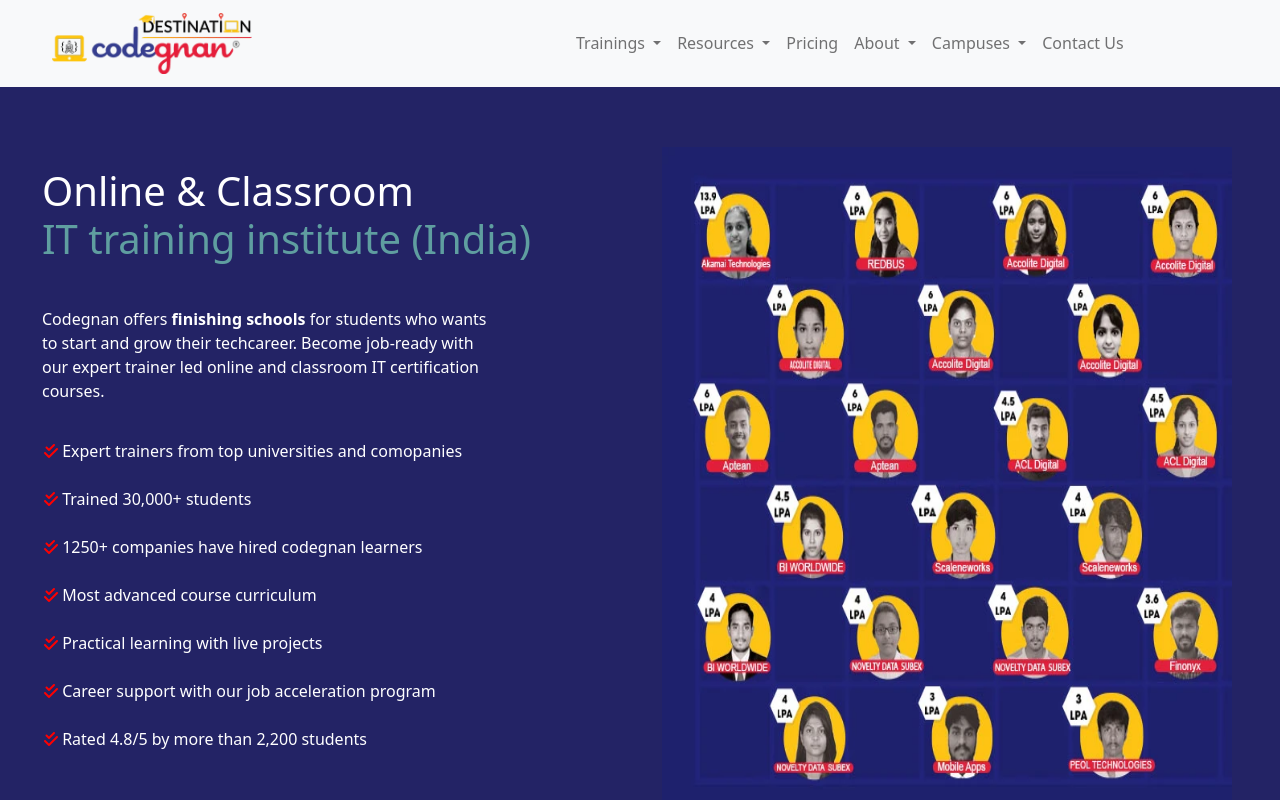
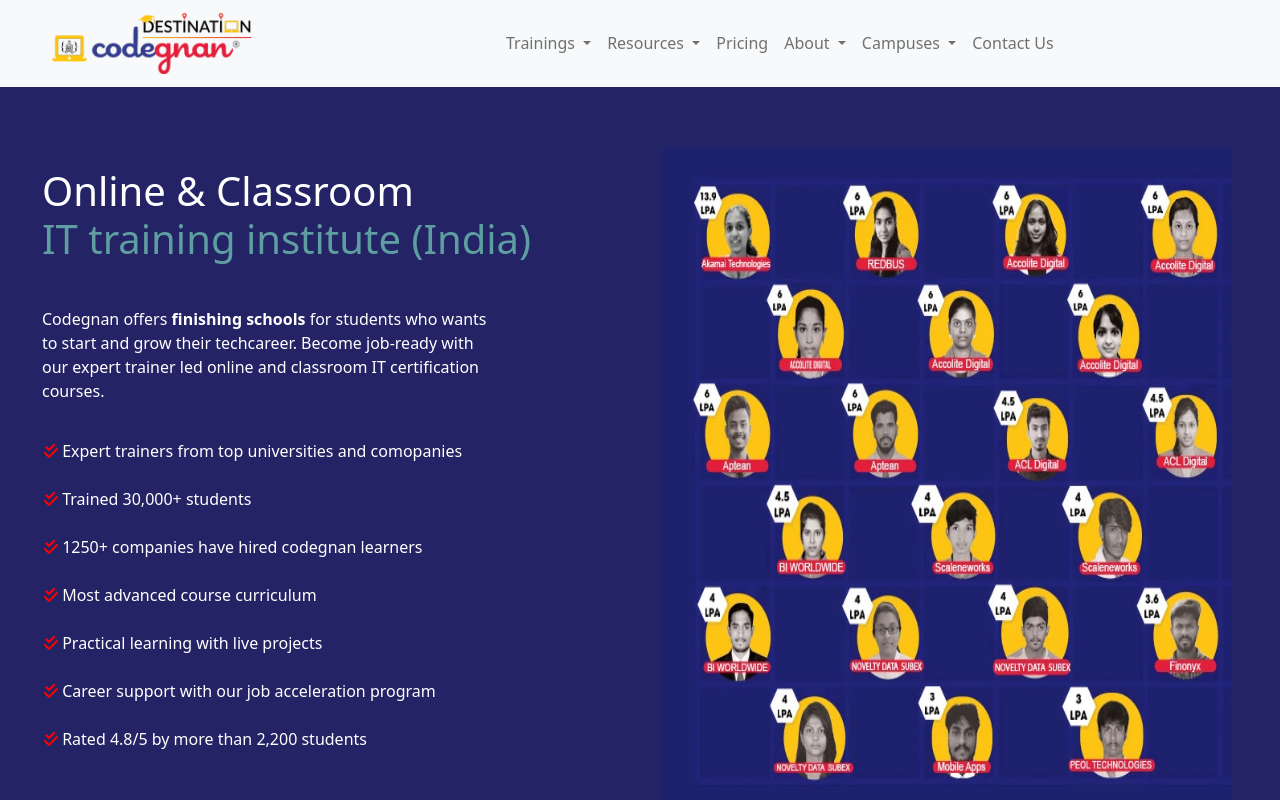
Before and after one commit to kodela-23/codegnan, a plain HTML site: page index.html in a window 1280 px wide. Shown: the top 800 px of the page. Drawn offline with nearby package versions, Linux system fonts and the light colour scheme.

Commit message:
Update index.html

```diff
--- a/index.html
+++ b/index.html
@@ -34,7 +34,7 @@
           <button class="navbar-toggler" type="button" data-bs-toggle="collapse" data-bs-target="#navbarNavDropdown" aria-controls="navbarNavDropdown" aria-expanded="false" aria-label="Toggle navigation">
             <span class="navbar-toggler-icon"></span>
           </button>
-          <div class="collapse navbar-collapse ambii" id="navbarNavDropdown" style="margin-left: 300px;">
+          <div class="collapse navbar-collapse ambii" id="navbarNavDropdown" style="margin-left: 30px; padding-left: 200px">
             <ul class="navbar-nav">
                 <li class="nav-item dropdown">
                     <a class="nav-link dropdown-toggle" href="#" id="navbarDropdownMenuLink" role="button" data-bs-toggle="dropdown" aria-expanded="false">
```
